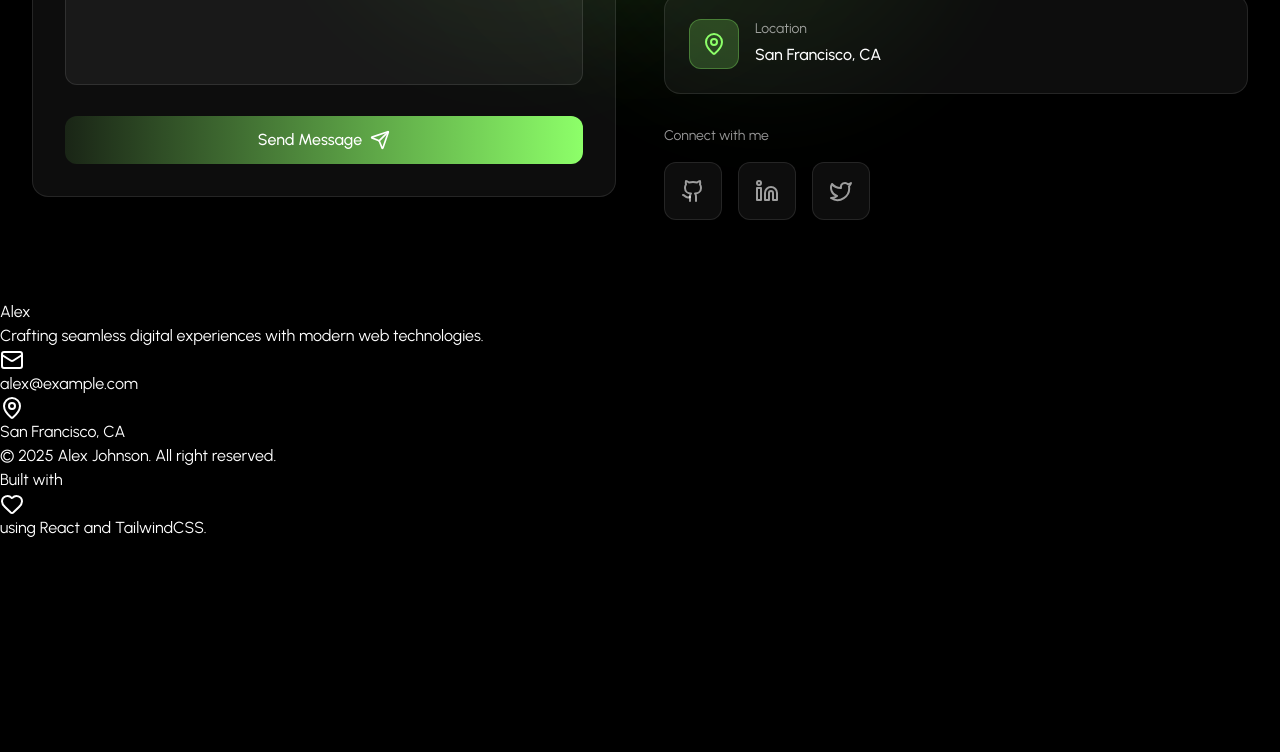
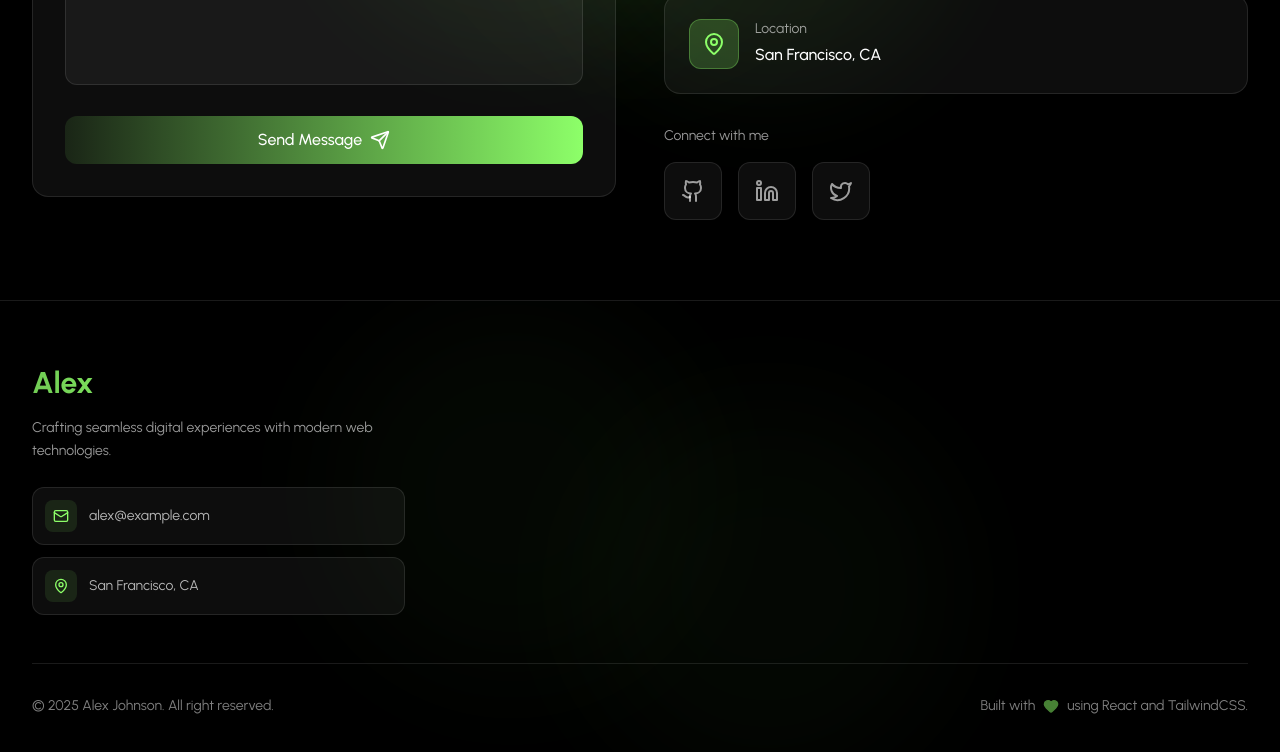
Before and after one commit to sageethhimachala/portfolio, a React (Vite) app in the folder react-dev-portfolio/: page / in a window 1280 px wide. Shown: the part 6027-6779 px from the top of the page. Built offline with nearby package versions, Linux system fonts and the light colour scheme.

Commit message:
added styles to the footer

```diff
--- a/react-dev-portfolio/src/components/layout/Footer.jsx
+++ b/react-dev-portfolio/src/components/layout/Footer.jsx
@@ -21,46 +21,59 @@
   };
 
   return (
-    <footer className="">
-      <div className="">
-        <div className="" />
-        <div className="" />
+    <footer className=" relative bg-black overflow-hidden border-t border-white/10">
+      <div className="absolute inset-0 overflow-hidden">
+        <div className="absolute top-0 left-1/4 w-96 h-96 bg-primary/10 opacity-30 rounded-full blur-3xl" />
+        <div className="absolute bottom-0 right-1/4 w-96 h-96 bg-primary/10 opacity-30 rounded-full blur-3xl" />
       </div>
 
-      <div className="">
-        <div className="">
+      <div className="relative z-10 max-w-7xl mx-auto px-4 sm:px-6 lg:px-8 py-16">
+        <div className="grid grid-cols-1 md:grid-cols-3 gap-12 mb-12">
           <FadeIn delay={0}>
             <div>
-              <h3 className="">{PERSONAL_INFO.name.split(" ")[0]}</h3>
-              <p className="">{PERSONAL_INFO.tagline}</p>
+              <h3 className="text-3xl font-bold bg-linear-to-r from-primary/80 via-primary to-primary/80 bg-clip-text text-transparent mb-4">
+                {PERSONAL_INFO.name.split(" ")[0]}
+              </h3>
+              <p className="text-white/60 text-sm mb-6 leading-relaxed">
+                {PERSONAL_INFO.tagline}
+              </p>
 
-              <div className="">
-                <a href={`mailto:${PERSONAL_INFO.email}`} className="">
-                  <div className="">
-                    <Mail className="" />
+              <div className="space-y-3">
+                <a
+                  href={`mailto:${PERSONAL_INFO.email}`}
+                  className="group flex items-center gap-3 p-3 bg-white/5 border border-white/10 rounded-xl hover:bg-white/10 hover:border-primary/30 transition-all duration-300"
+                >
+                  <div className="p-2 bg-primary/10 rounded-lg">
+                    <Mail className="w-4 h-4 text-primary" />
                   </div>
-                  <span className="">{PERSONAL_INFO.email}</span>
+                  <span className="text-white/70 text-sm group-hover:text-white transition-colors">
+                    {PERSONAL_INFO.email}
+                  </span>
                 </a>
 
-                <div className="">
-                  <div className="">
-                    <MapPin className="" />
+                <div className="flex items-center gap-3 p-3 bg-white/5 border border-white/10 rounded-xl">
+                  <div className="p-2 bg-primary/10 rounded-lg">
+                    <MapPin className="w-4 h-4 text-primary" />
                   </div>
-                  <span className="">{PERSONAL_INFO.location}</span>
+                  <span className="text-white/70 text-sm">
+                    {PERSONAL_INFO.location}
+                  </span>
                 </div>
               </div>
             </div>
           </FadeIn>
         </div>
         <FadeIn delay={300}>
-          <div className="">
-            <div className="">
-              <p className="">
+          <div className="pt-8 border-t border-white/10">
+            <div className="flex flex-col md:flex-row items-center justify-between gap-4">
+              <p className="text-white/50 text-sm">
                 © {new Date().getFullYear()} {PERSONAL_INFO.name}. All right
                 reserved.
               </p>
-              <p className="">
-                Built with <Heart className="" /> using React and TailwindCSS.
+              <p className="flex items-center gap-2 text-white/50 text-sm">
+                Built with{" "}
+                <Heart className="w-4 h-4 text-primary fill-primary animate-pulse" />{" "}
+                using React and TailwindCSS.
               </p>
             </div>
           </div>
```
